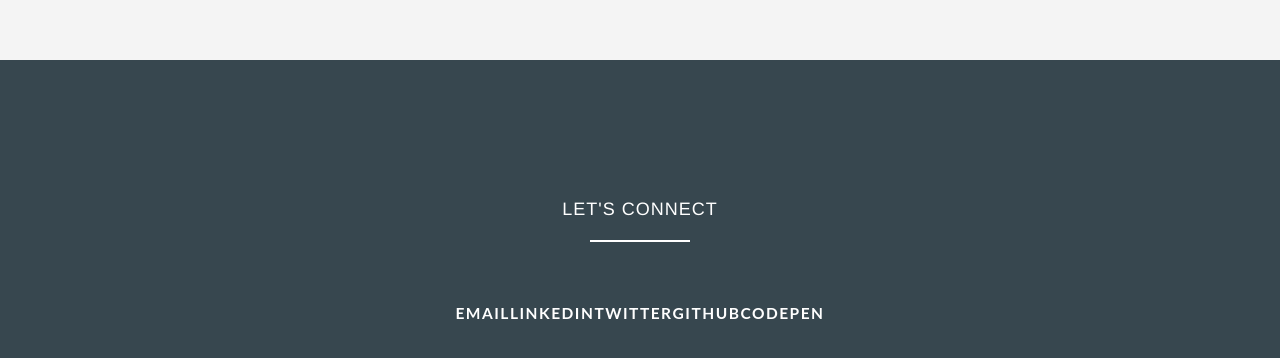
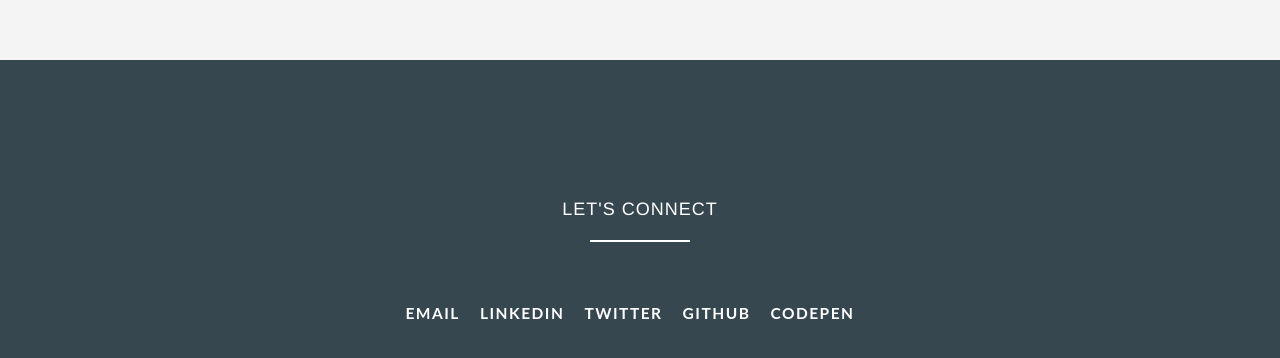
Before and after one commit to justinkahrs/portfolio-react, a React (Create React App) app: page / in a window 1280 px wide. Shown: the part 3382-3740 px from the top of the page. Built offline with nearby package versions, Linux system fonts and the light colour scheme; what webfontloader would draw is missing.

Commit message:
fix contact

```diff
--- a/src/mainPage/Contact.js
+++ b/src/mainPage/Contact.js
@@ -15,6 +15,8 @@ class Contact extends Component {
         fontWeight: '700',
         letterSpacing: '1.5px',
         display: big ? 'inline' : '',
+        marginRight: big ? '2rem' : '',
+        textAlign: big ? '' : 'center'
       },
       contactPage: {
         color: 'white',
```
